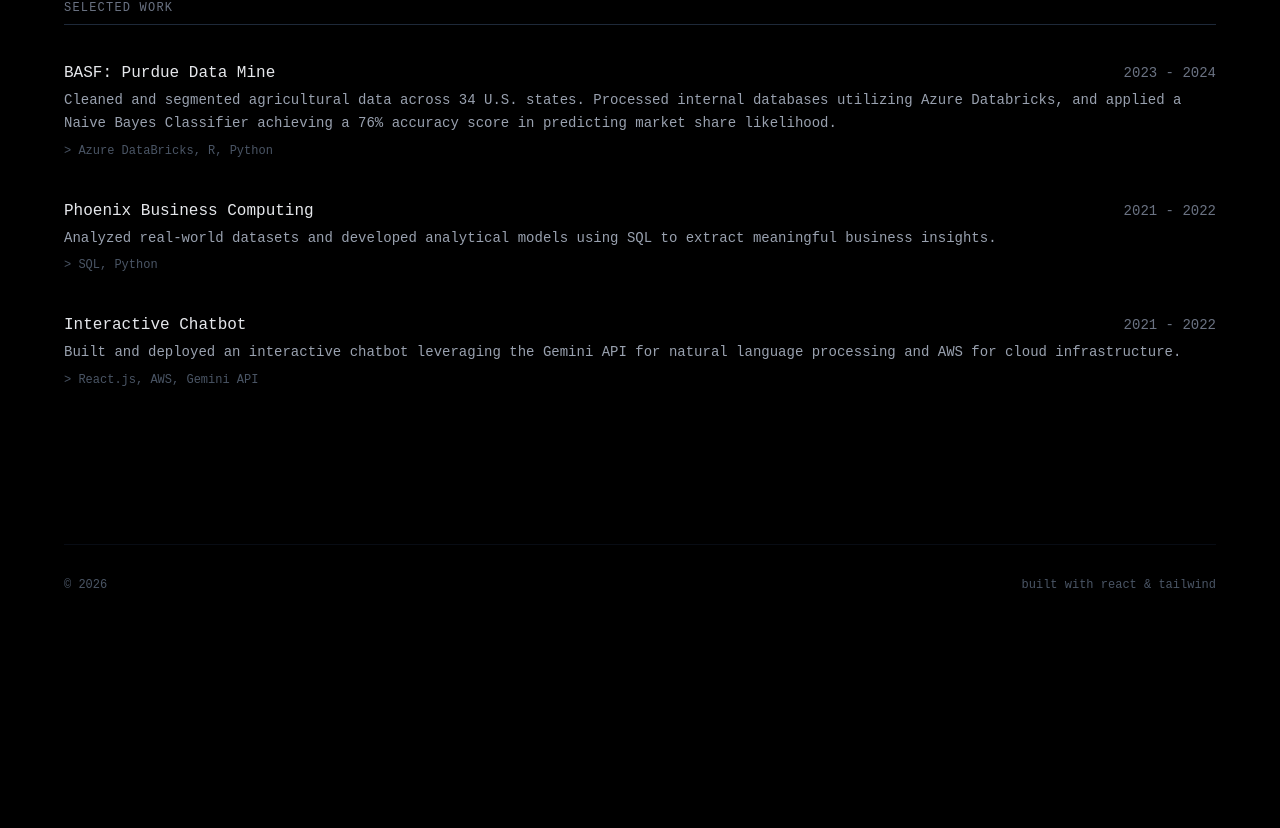
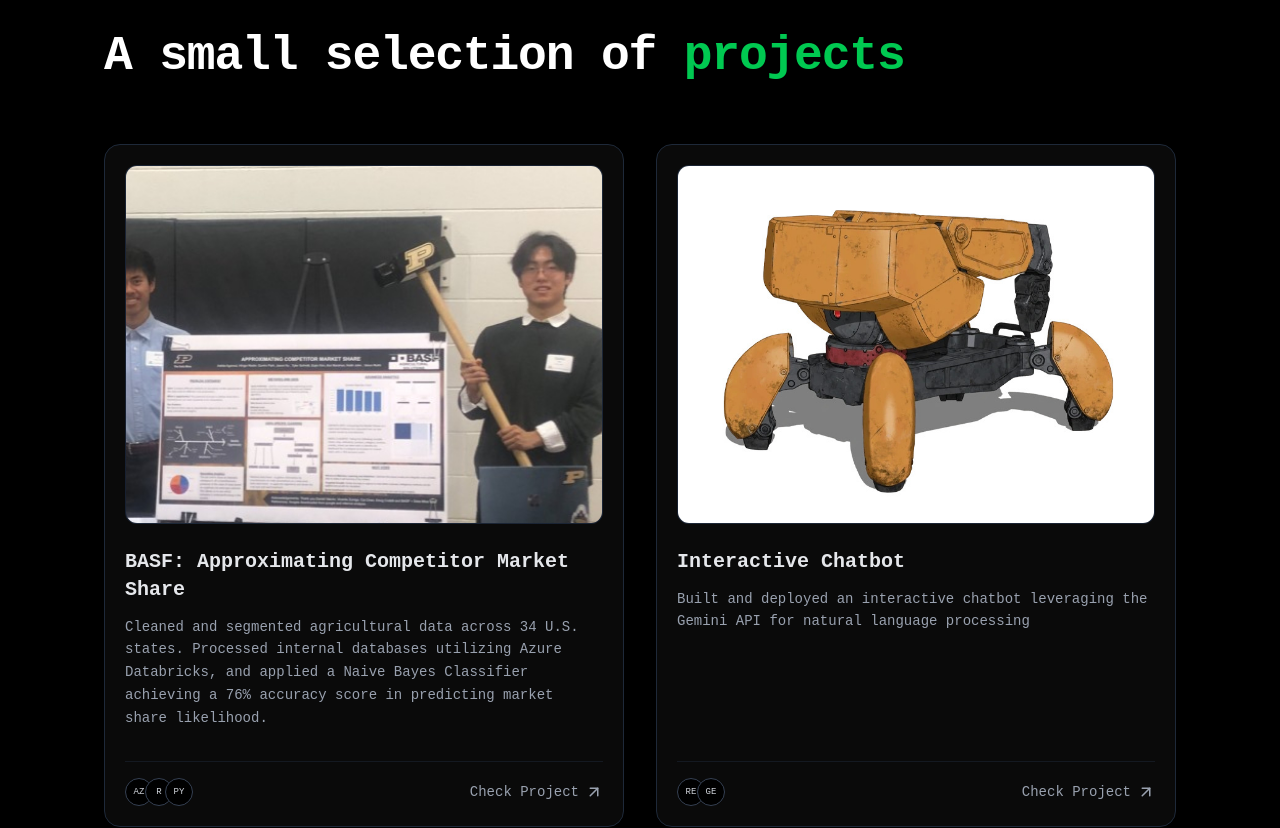
Before and after one commit to HobakJoah/Portfolio_website, a React (Vite) app in the folder Portfolio_Website/: page /projects in a window 1280 px wide. Shown: the part 195-1023 px from the top of the page. Before the commit the page ends 852 px from the top, so only its background shows below. Built offline with nearby package versions, Linux system fonts and the light colour scheme.

Commit message:
projects page designed

```diff
--- a/Portfolio_Website/src/pages/Projects.jsx
+++ b/Portfolio_Website/src/pages/Projects.jsx
@@ -1,23 +1,78 @@
-function ProjectItem({ title, description, tech, year, link }) {
+import { FiArrowUpRight } from 'react-icons/fi';
+
+// 1. Import your images
+import basfPhoto from '../assets/BASF_photo.jpeg';
+import chatbotUi from '../assets/Fido.jpg';
+// Removed the phoenix import since we are using the coming soon placeholder
+
+function ProjectCard({ title, description, techArray, link, image, comingSoon }) {
+  // Dynamically choose the wrapper element. If it's coming soon, it's a static div.
+  // If it's active, the entire card becomes a clickable anchor tag.
+  const CardWrapper = comingSoon ? 'div' : 'a';
+  const wrapperProps = comingSoon ? {} : { href: link, target: "_blank", rel: "noopener noreferrer" };
+
   return (
-    <a href={link || "#"} className="group block py-3 mb-4 cursor-pointer">
-      <div className="flex justify-between items-baseline mb-1">
-        <h3 className="text-base font-medium text-gray-200 group-hover:text-white group-hover:underline decoration-1 underline-offset-4 transition-colors">
-          {title}
-        </h3>
-        <span className="text-sm text-gray-500 whitespace-nowrap ml-4 font-mono">
-          {year}
-        </span>
+    <CardWrapper
+      {...wrapperProps}
+      // Added transform and shadow utilities for the hover animation
+      className={`bg-[#0a0a0a] border border-gray-800 rounded-2xl p-4 md:p-5 flex flex-col group transition-all duration-300 ${
+        comingSoon
+          ? 'hover:border-gray-700 cursor-default'
+          : 'hover:border-gray-500 hover:-translate-y-2 hover:shadow-2xl hover:shadow-green-900/20 cursor-pointer'
+      }`}
+    >
+
+      {/* Project Image / Coming Soon Placeholder */}
+      <div className="w-full aspect-[4/3] rounded-xl overflow-hidden mb-6 bg-gradient-to-br from-gray-800 to-gray-900 border border-gray-800/50 relative">
+        {comingSoon ? (
+          <div className="absolute inset-0 flex items-center justify-center font-mono text-xs p-4 text-center">
+            <span className="text-gray-600 bg-gray-950 px-3 py-1.5 rounded-full border border-gray-800 backdrop-blur-sm">
+              <span className="text-green-500 mr-1.5">&gt;</span><span className="text-white">coming soon</span>
+            </span>
+          </div>
+        ) : (
+          // Added a slight scale zoom on hover for active projects
+          <img src={image} alt={title} className="w-full h-full object-cover transition-transform duration-500 group-hover:scale-105" />
+        )}
       </div>
-      <p className="text-sm text-gray-400 leading-relaxed mb-2">
+
+      {/* Title & Description */}
+      <h3 className="text-lg md:text-xl font-bold font-mono text-gray-200 mb-3 group-hover:text-white transition-colors">
+        {title}
+      </h3>
+      <p className="text-sm text-gray-400 font-mono leading-relaxed mb-8 flex-grow">
         {description}
       </p>
-      {tech && (
-        <p className="text-xs text-gray-600 font-mono">
-          &gt; {tech}
-        </p>
-      )}
-    </a>
+
+      {/* Footer: Tech Stack Badges & Link */}
+      <div className="flex items-center justify-between mt-auto pt-4 border-t border-gray-800/50">
+
+        {/* Overlapping Tech Icons */}
+        <div className="flex -space-x-2">
+          {techArray.map((tech, i) => (
+            <div
+              key={i}
+              className="w-7 h-7 rounded-full bg-black border border-gray-700 flex items-center justify-center text-[9px] font-mono text-gray-300 z-10 hover:z-20 hover:scale-110 transition-transform bg-opacity-80 backdrop-blur-sm"
+              title={tech}
+            >
+              {tech.substring(0, 2).toUpperCase()}
+            </div>
+          ))}
+        </div>
+
+        {/* Check Site Link - Changed from <a> to <span> to prevent invalid nested links */}
+        {comingSoon ? (
+          <span className="flex items-center gap-1.5 text-sm font-mono text-gray-500">
+            Coming Soon...
+          </span>
+        ) : (
+          <span className="flex items-center gap-1.5 text-sm font-mono text-gray-400 group-hover:text-green-400 transition-colors">
+            Check Project <FiArrowUpRight className="text-lg transition-transform group-hover:translate-x-1 group-hover:-translate-y-1" />
+          </span>
+        )}
+      </div>
+
+    </CardWrapper>
   );
 }
 
@@ -25,43 +80,56 @@
   const projects = [
     {
       id: 1,
-      title: "BASF: Purdue Data Mine",
-      tech: "Azure DataBricks, R, Python",
+      title: "BASF: Approximating Competitor Market Share",
+      techArray: ["Azure", "R", "Python"],
+      image: basfPhoto,
       description: "Cleaned and segmented agricultural data across 34 U.S. states. Processed internal databases utilizing Azure Databricks, and applied a Naive Bayes Classifier achieving a 76% accuracy score in predicting market share likelihood.",
-      year: "2023 - 2024",
+      link: "https://datamine.purdue.edu/posters/TDM_Symposium2024_Poster_BASF_ApproximatingCompetitorMarketShare.pdf"
     },
     {
       id: 2,
-      title: "Phoenix Business Computing",
-      tech: "SQL, Python",
-      description: "Analyzed real-world datasets and developed analytical models using SQL to extract meaningful business insights.",
-      year: "2021 - 2022",
+      title: "Interactive Chatbot",
+      techArray: ["React", "Gemini API"],
+      image: chatbotUi,
+      description: "Built and deployed an interactive chatbot leveraging the Gemini API for natural language processing",
+      link: "https://gunhopark.vercel.app/"
     },
     {
       id: 3,
-      title: "Interactive Chatbot",
-      tech: "React.js, AWS, Gemini API",
-      description: "Built and deployed an interactive chatbot leveraging the Gemini API for natural language processing and AWS for cloud infrastructure.",
-      year: "2021 - 2022",
-    }
+      title: "Phoenix Business Computing",
+      techArray: ["SQL", "Python"],
+      image: null,
+      comingSoon: true,
+      description: "Analyzed real-world datasets and developed analytical models using SQL to extract meaningful business insights.",
+      link: "#"
+    },
   ];
 
   return (
-    <div className="animate-fade-in">
-      <h2 className="text-xs text-gray-500 uppercase tracking-widest mb-6 border-b border-gray-800 pb-2">
-        Selected Work
-      </h2>
-      <div className="flex flex-col">
+    <div className="animate-fade-in text-gray-200 mt-8 mb-24 w-full max-w-none mx-auto px-4 md:px-10">
+
+      {/* The Monospace Header */}
+      <header className="mb-16">
+        <h2 className="text-3xl md:text-5xl font-mono font-bold text-white tracking-tight">
+          A small selection of <span className="text-green-500">projects</span>
+        </h2>
+      </header>
+
+      {/* The 2-Column Grid */}
+      <div className="grid grid-cols-1 md:grid-cols-2 gap-6 md:gap-8">
         {projects.map((project) => (
-          <ProjectItem
+          <ProjectCard
             key={project.id}
             title={project.title}
             description={project.description}
-            tech={project.tech}
-            year={project.year}
+            techArray={project.techArray}
+            image={project.image}
+            link={project.link}
+            comingSoon={project.comingSoon}
           />
         ))}
       </div>
+
     </div>
   );
 }
```
Also changed, not shown: Portfolio_Website/src/assets/BASF_photo.jpeg (added), Portfolio_Website/src/assets/Fido.jpg (added).
